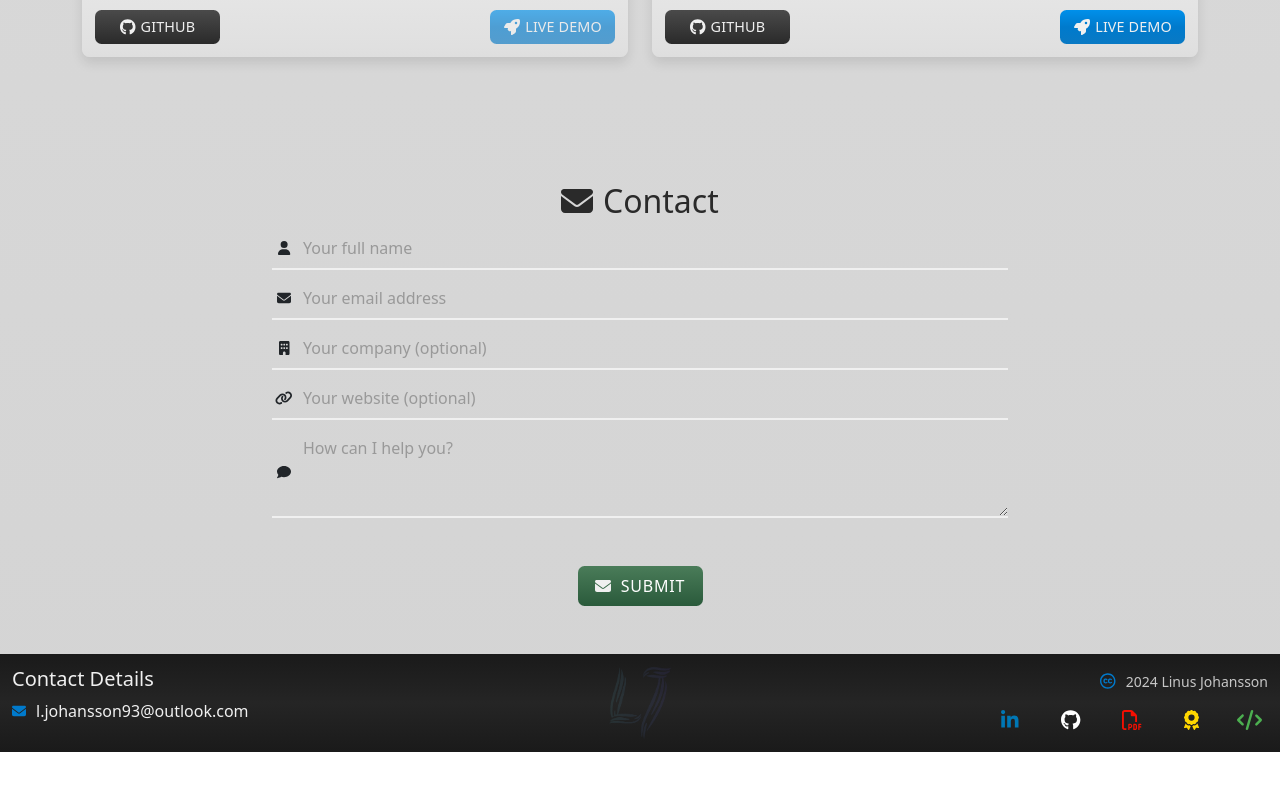
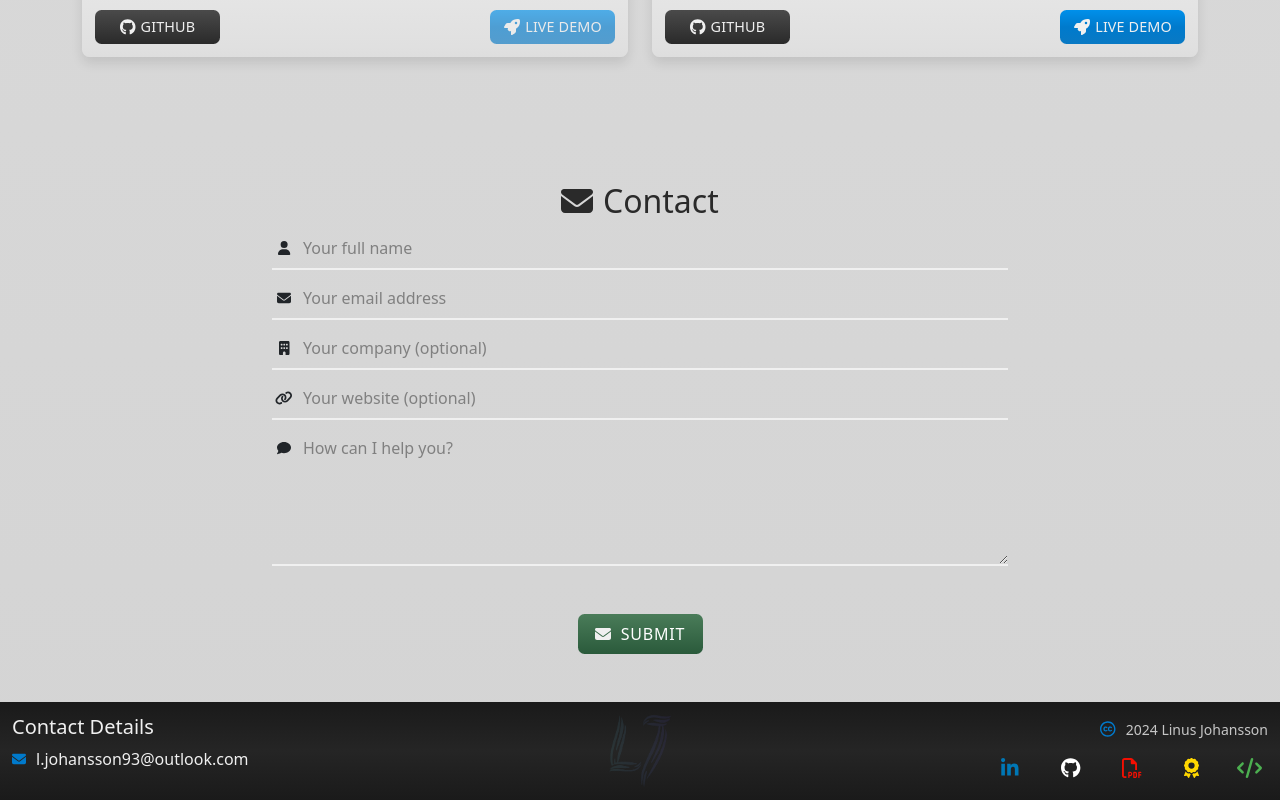
Before and after one commit to j0hanz/j0hanz-portfolio, a React (Create React App) app: page / in a window 1280 px wide. Shown: the part 3672-4472 px from the top of the page. Before the commit the page ends 4424 px from the top, so only its background shows below. Built offline with nearby package versions, Linux system fonts and the light colour scheme.

Commit message:
Refactor ContactForm module CSS to increase textarea rows and update placeholder color

```diff
--- a/src/components/ContactForm.js
+++ b/src/components/ContactForm.js
@@ -184,7 +184,7 @@ const ContactForm = () => {
                     as="textarea"
                     name="message"
                     className={styles.inputGroupControl}
-                    rows={3}
+                    rows={5}
                     placeholder="How can I help you?"
                     required
                     value={formData.message}
--- a/src/components/styles/ContactForm.module.css
+++ b/src/components/styles/ContactForm.module.css
@@ -24,7 +24,8 @@
 .inputGroupIcon {
   display: flex !important;
   justify-content: center !important;
-  align-items: center !important;
+  align-items: baseline !important;
+  padding-top: 0.83rem !important;
   border: none !important;
   width: 1rem !important;
 }
@@ -36,7 +37,8 @@
 }
 
 .inputGroupControl::placeholder {
-  color: #999 !important;
+  color: #2c2c2c !important;
+  opacity: 0.5 !important;
 }
 
 .inputGroupControl:focus {
```
